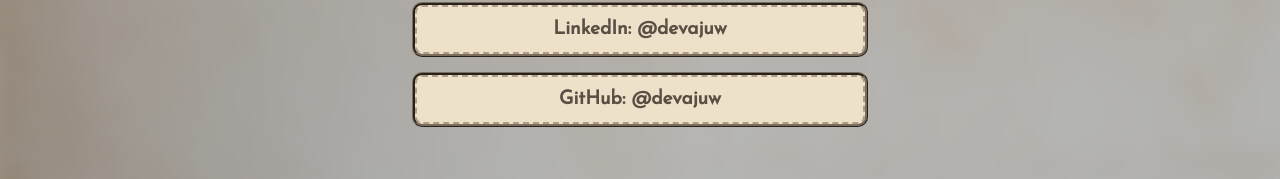
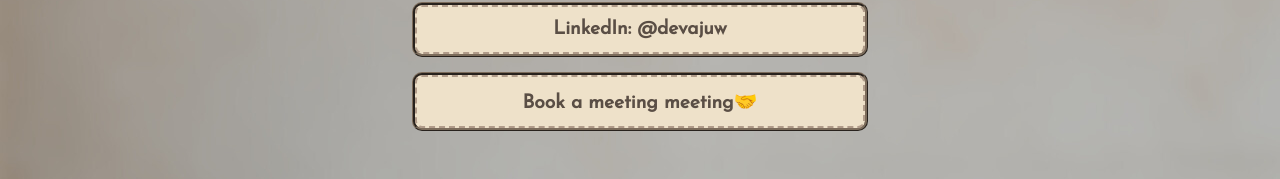
Before and after one commit to devajuw/portfolio, a React (Vite) app: page / in a window 1280 px wide. Shown: the part 2825-3004 px from the top of the page. Built offline with nearby package versions, Linux system fonts and the light colour scheme; no server answers.

Commit message:
Feat: Added a cal meet button

```diff
--- a/src/components/Contact.jsx
+++ b/src/components/Contact.jsx
@@ -27,12 +27,12 @@
             </li>
             <li>
               <a
-                href="https://github.com/devajuw"
+                href="https://cal.com/devajuw/meet"
                 target="_blank"
                 rel="noopener noreferrer"
                 className="contact-link"
               >
-                GitHub: @devajuw
+                Book a meeting meeting🤝
               </a>
             </li>
           </ul>
```
